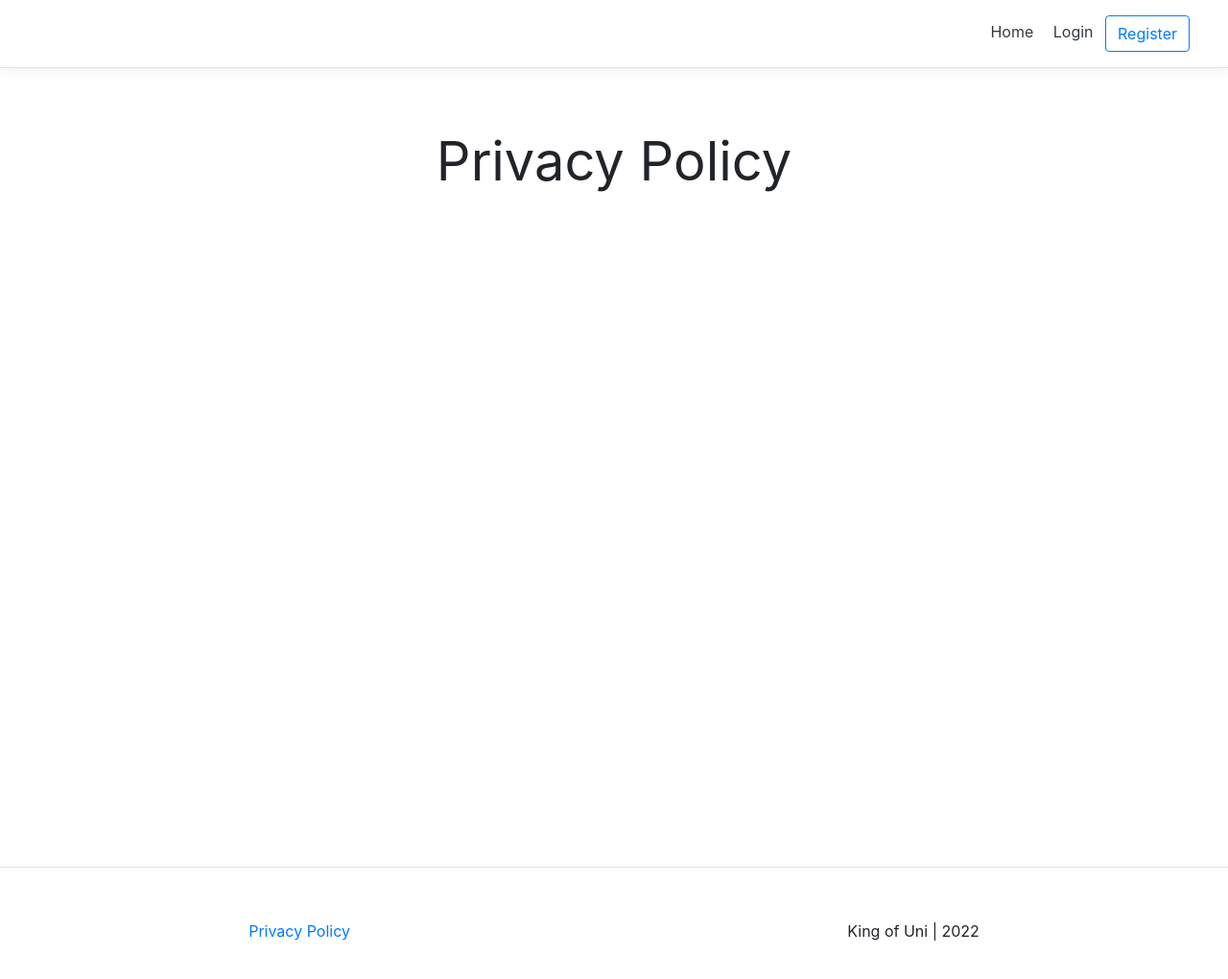
After one commit to Dias2406/king-of-uni, a Django app: page /privacy/ in a window 1280 px wide. The commit adds this page. Shown: the whole page at 96% size. Run offline with Django 4.2, Linux system fonts and the light colour scheme; some libraries are stand-ins or nearby versions.

Commit message:
Added privacy policy page

```diff
--- a/mysite/mysite/urls.py
+++ b/mysite/mysite/urls.py
@@ -20,6 +20,7 @@ from personal.views import (
     home_screen_view,
     rules_screen_view,
     leaderboard_view,
+    privacy_policy_view,
 )
 
 from account.views import (
@@ -40,6 +41,7 @@ urlpatterns = [
     path('logout/', logout_view, name="logout"),
     path('login/', login_view, name="login"),
     path('account/', account_view, name="account"),
+    path('privacy/', privacy_policy_view, name="privacy"),
     path('must_authenticate/', must_authenticate_view, name="must_authenticate"),
     path('game_keeper/', include('gameKeeper.urls', 'game_keeper')),
     path('territory_game/', include('territoryGame.urls', 'territory_game')),
--- /dev/null
+++ b/mysite/personal/templates/personal/privacy.html
@@ -0,0 +1,18 @@
+{% extends 'base.html' %}
+{% load static %}
+{% block content %}
+<div class="pricing-header px-3 py-3 pt-md-5 pb-md-4 mx-auto text-center">
+    <h1 class="display-4"><b>Privacy Policy</b></h1>
+    <p class="lead"></p>
+</div>
+
+
+
+
+
+
+
+
+
+
+{% endblock content %}
--- a/mysite/personal/views.py
+++ b/mysite/personal/views.py
@@ -8,7 +8,7 @@ from gameKeeper.models import Building
 from group.models import Group
 import folium
 
-__author__ = "Jakupov Dias, Edward Calonghi"
+__author__ = "Jakupov Dias, Edward Calonghi, Robert Campbell"
 
 # Create your views here.
 def home_screen_view(request):
@@ -42,3 +42,7 @@ def leaderboard_view(request):
     groups = Group.objects.all().order_by('-point_total')
     context['groups'] = groups
     return render(request, "personal/leaderboard.html", context)
+
+def privacy_policy_view(request):
+    context = {}
+    return render(request, "personal/privacy.html")
--- a/mysite/templates/snippets/footer.html
+++ b/mysite/templates/snippets/footer.html
@@ -5,6 +5,8 @@
 </style>
 <hr>
 <div class="d-flex flex-row align-items-center footer">
+
+    <p class="m-auto"><a class="m-auto" href={% url 'privacy' %}>Privacy Policy</a></p>
     <p class="m-auto">King of Uni | 2022</p>
 </div>
 
```
